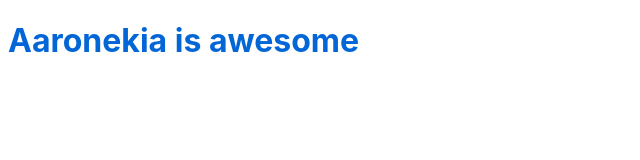
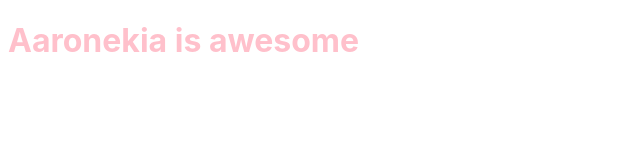
Before and after one commit to akshvonnie/hello-world, a plain HTML site: page index.html in a window 1280 px wide. Shown: the whole page, without its empty margins (0-640 px from the left). Drawn offline with Linux system fonts and the light colour scheme.

Commit message:
Color change because pink is beautiful

```diff
--- a/index.html
+++ b/index.html
@@ -4,7 +4,7 @@
         <title>My test website</title>
         <style>
         body h1 {
-            color: #0366d6;
+            color: pink;
             font-family: -apple-system, BlinkMacSystemFont, "Segoe UI", Helvetica, Arial, sans-serif;
         }
         </style>
```
